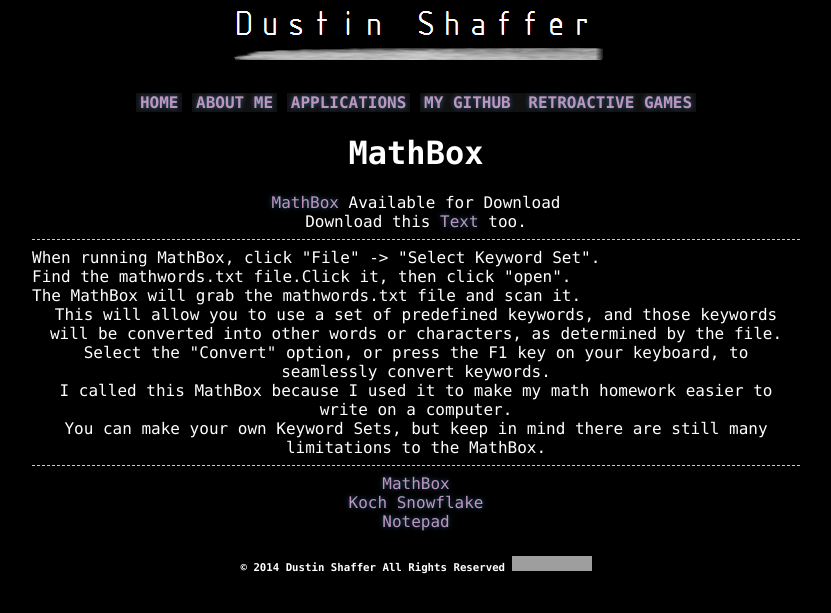
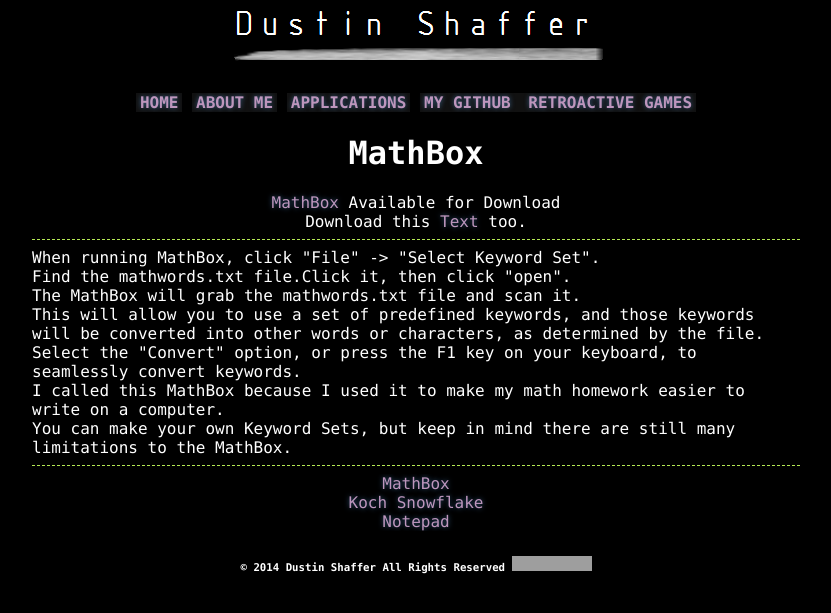
Before and after one commit to misterdustinface/misterdustinface.github.io, a Jekyll site: the page built from _posts/2014-2-13-mathbox.md, in a window 1280 px wide. Shown: the top 613 px of the page, without its empty margins (224-1055 px from the left). Built offline with Jekyll 4.4.1, drawn with Linux system fonts in a browser that asks for light colours; nearby versions of some CDN libraries; a style sheet for code colours, icons or effects is not loaded; grey boxes are pictures that could not be loaded.

Commit message:
Update theme.css

```diff
--- a/css/theme1/theme.css
+++ b/css/theme1/theme.css
@@ -55,6 +55,10 @@
   /*max-width: 600px;*/
   margin: 0 auto;
   text-align: left;
+}
+
+.paper{
+ text-align: left;
 }
 
 .post {
```
